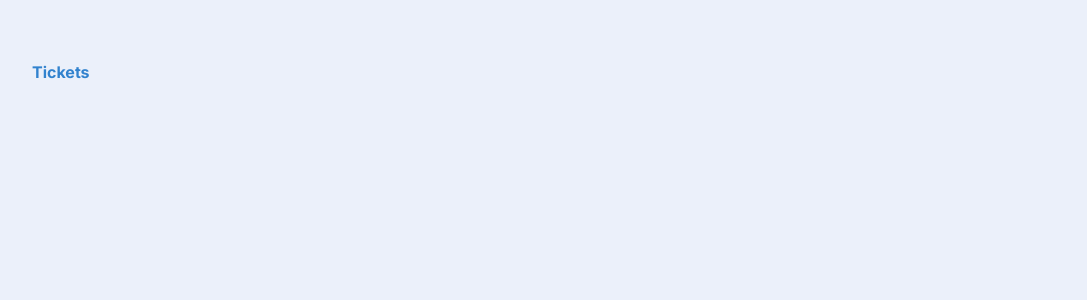
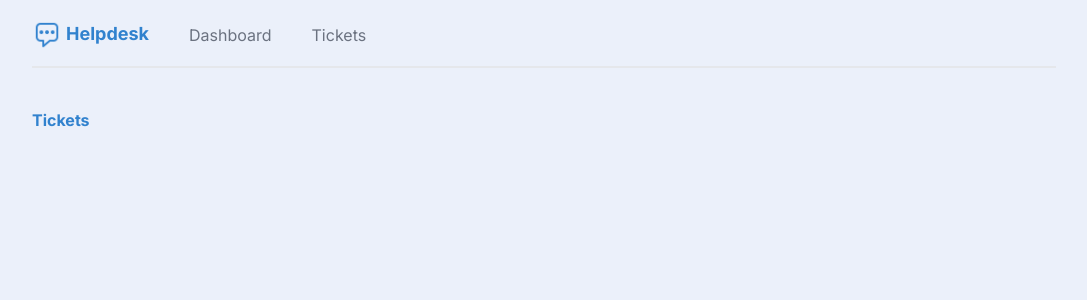
Before and after one commit to spencerwc/helpdesk, a Next.js app: page /tickets in a window 1280 px wide. Shown: the top 300 px of the page, without its empty margins (96-1183 px from the left). Built offline with nearby package versions, Linux system fonts and the light colour scheme.

Commit message:
Set up Navbar; Adjust styles

```diff
--- /dev/null
+++ b/app/components/Navbar.tsx
@@ -0,0 +1,16 @@
+import Link from 'next/link';
+import Image from 'next/image';
+import Logo from '@/public/logo.png';
+
+export default function Navbar() {
+    return (
+        <nav>
+            <Link className="flex gap-1 shrink-0" href="/">
+                <Image src={Logo} alt="Helpdesk logo" width={30} />
+                <h1>Helpdesk</h1>
+            </Link>
+            <Link href="/">Dashboard</Link>
+            <Link href="/tickets">Tickets</Link>
+        </nav>
+    );
+}
--- a/app/globals.css
+++ b/app/globals.css
@@ -29,14 +29,14 @@ p > a {
 nav {
     @apply pb-4
     border-b-2 border-gray-200
-    flex items-center gap-5
-    my-5 mx-auto
+    flex items-center gap-10
+    mb-5 mx-auto
     max-w-5xl;
 }
 
 nav a,
 nav span {
-    @apply text-gray-500;
+    @apply text-gray-500 text-base;
 }
 
 nav a:hover {
--- a/app/layout.tsx
+++ b/app/layout.tsx
@@ -1,6 +1,9 @@
 import './globals.css';
 import type { Metadata } from 'next';
 import { Inter } from 'next/font/google';
+
+// Components
+import Navbar from './components/Navbar';
 
 const inter = Inter({ subsets: ['latin'] });
 
@@ -16,7 +19,10 @@ export default function RootLayout({
 }) {
     return (
         <html lang="en">
-            <body className={inter.className}>{children}</body>
+            <body className={inter.className}>
+                <Navbar />
+                {children}
+            </body>
         </html>
     );
 }
```
Also changed, not shown: public/logo.png (added).
